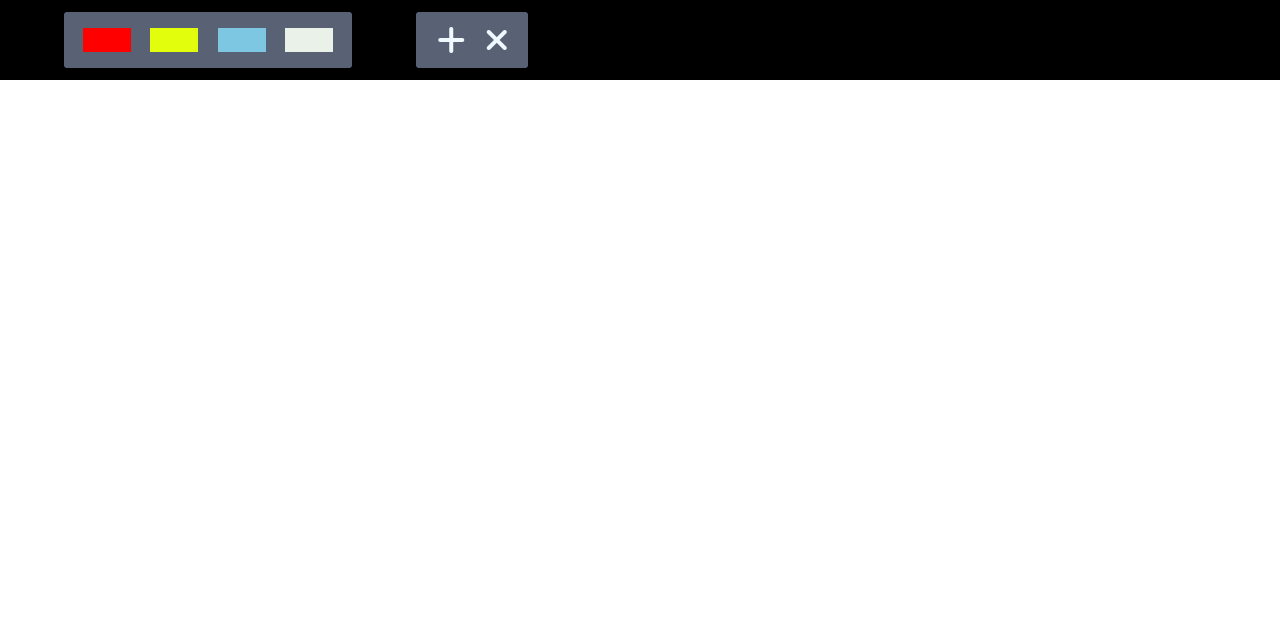
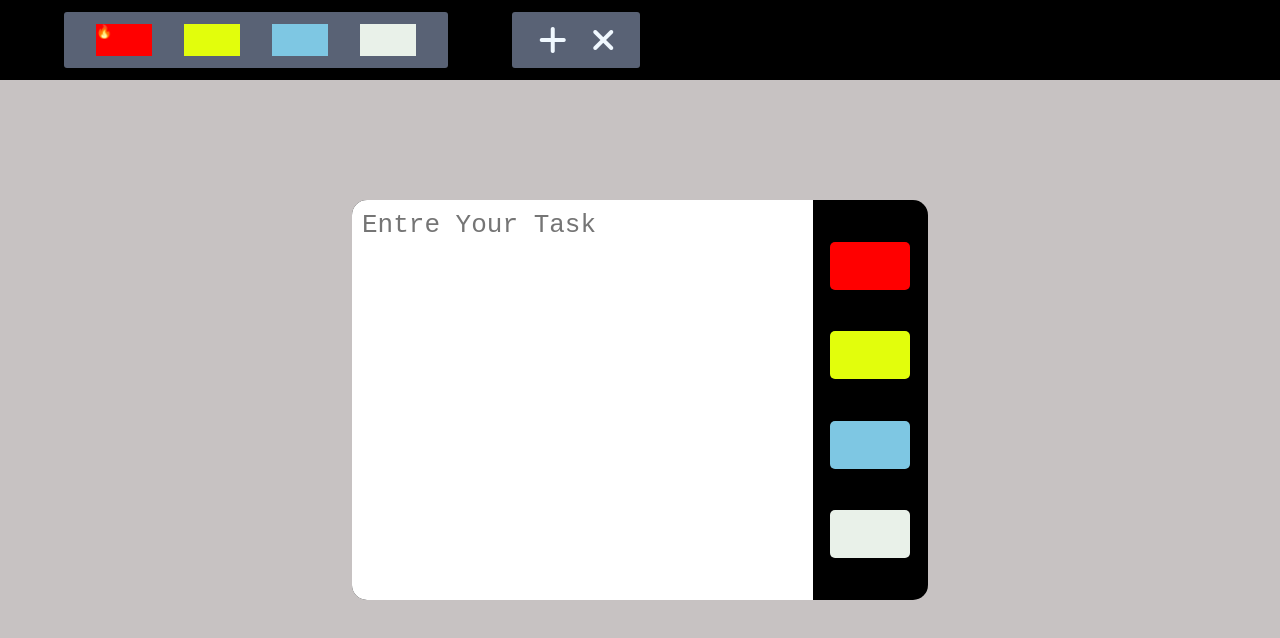
Before and after one commit to IamSiddhant14/Ticket-Managementr-System, a plain HTML site: page index.html in a window 1280 px wide. Drawn offline with Linux system fonts and the light colour scheme.

Commit message:
created Modal Conatiner

```diff
--- a/index.html
+++ b/index.html
@@ -12,11 +12,11 @@
     <title>Ticket Management System</title>
 </head>
 <body>
-
+<!-- Tool box container -->
     <div class="toolbox-cont">
 
         <div class="toolbox-priority-cont">
-            <div class="lightpink color"></div>
+            <div class="lightpink color">🔥</div>
             <div class="lightgreen color"></div>
             <div class="lightblue color"></div>
             <div class="black color"></div>
@@ -33,6 +33,46 @@
 
     </div>
 
+<!-- Ticket Box -->
+
+<div class="main-cont">
+
+
+
+</div>
+
+<!-- Modal Conatiner -->
+
+<div class="modal-cont">
+
+    <textarea placeholder="Entre Your Task" class="textarea-cont" spellcheck="false"></textarea>
+
+    <div class="priority-colors-cont">
+
+        <div class="lightpink priority-color"></div>
+        <div class="lightgreen priority-color"></div>
+        <div class="lightblue priority-color"></div>
+        <div class="black priority-color"></div>
+
+
+
+
+    </div>
+
+
+</div>
+
+
+
+
+
+
+
+
+
+
+
+
     <script src = './script.js'></script>
 
 </body>
--- a/style.css
+++ b/style.css
@@ -1,13 +1,13 @@
-/* body{
-    background-color: black;
-} */
+body{
+    background-color: rgb(199,194,194);
+}
 
-*{
+* {
     box-sizing: border-box;
     /* Here it mean all things are including in the height and width: */
 }
 
-body{
+body {
     margin: 0;
     padding: 0;
 }
@@ -20,7 +20,7 @@ body{
 
 }
 
-  .toolbox-cont > * {
+.toolbox-cont>* {
     margin-left: 4rem;
     border-radius: 3px;
 
@@ -28,7 +28,7 @@ body{
 
 .toolbox-priority-cont {
     height: 3.5rem;
-    width: 18rem;
+    width: 24rem;
     background-color: #596275;
     display: flex;
     align-items: center;
@@ -37,16 +37,27 @@ body{
 
 .action-btn-cont {
     height: 3.5rem;
-    width: 7rem;
-    background-color:#596275;
+    width: 8rem;
+    background-color: #596275;
     display: flex;
     align-items: center;
     justify-content: space-evenly;
+    align-items: center;
 }
 
 .color {
-    height: 1.5rem;
-    width: 3rem;
+    height: 2rem;
+    width: 3.5rem;
+    display: flex;
+    /* justify-content: center;
+    align-items: center; */
+    font-size:small ;
+}
+
+.color:hover {
+    -webkit-box-shadow: inset 6px -3px 59px -29px rgba(8,8,8,1);
+    -moz-box-shadow: inset 6px -3px 59px -29px rgba(8,8,8,1);
+    box-shadow: inset 6px -3px 59px -29px rgba(8,8,8,1);
 }
 
 .lightpink {
@@ -54,25 +65,92 @@ body{
 }
 
 .lightgreen {
-    background-color:rgb(226, 254, 12);
+    background-color: rgb(226, 254, 12);
 }
 
 .lightblue {
-    background-color:  rgb(126, 199, 227);
+    background-color: rgb(126, 199, 227);
 }
 
-  .black{
+.black {
     background-color: rgb(233, 241, 233);
 }
 
-  .add-btn>*{
+.add-btn>* {
     font-size: xx-large;
     font-weight: bold;
     color: aliceblue;
+    transition: font-size .5s ease;
+    /* transition: color 1s ease-in; */
 }
 
-  .remove-btn>*{
+.remove-btn>* {
     font-size: xx-large;
     font-weight: bold;
     color: aliceblue;
+    transition: font-size .5s ease;
+    /* transition: color 1s ease-in; */
 }
+
+.remove-btn>*:hover {
+    /* selects all the child element which are present inside this div */
+    color: black;
+    font-size: 3.5em;
+
+}
+
+.add-btn>*:hover {
+    color: black;
+    font-size: 3.5em;
+
+}
+
+
+.modal-cont {
+    height: 50vh;
+    width: 45vw;
+    background: black;
+    /* With postion absolute it becames indepent of the screen */
+    position: absolute;
+    top: calc((100vh - 50vh) / 2);
+    left: calc((100vw - 45vw) / 2);
+    border-radius: 15px;
+    display: flex;
+    overflow: hidden;
+
+}
+
+.textarea-cont{
+
+    height : 100%;
+    width: 80%;
+    outline: none;
+    border: 0px;
+    font-size: xx-large;
+    resize: none;
+    padding-top: 10px;
+    padding-left: 10px;
+
+}
+
+.priority-colors-cont{
+    height: 100%;
+    width: 20%;
+    display: flex;
+    flex-direction: column;
+    align-items: center;
+    justify-content: space-evenly;
+
+}
+
+.priority-color{
+    height: 3rem;
+    width: 5rem;
+    border-radius: 5px;
+}
+
+.priority-color:hover {
+    -webkit-box-shadow: inset 6px -3px 59px -29px rgba(8,8,8,1);
+    -moz-box-shadow: inset 6px -3px 59px -29px rgba(8,8,8,1);
+    box-shadow: inset 6px -3px 59px -29px rgba(8,8,8,1);
+}
```
Lines whose indentation alone changed are shown as unchanged.
